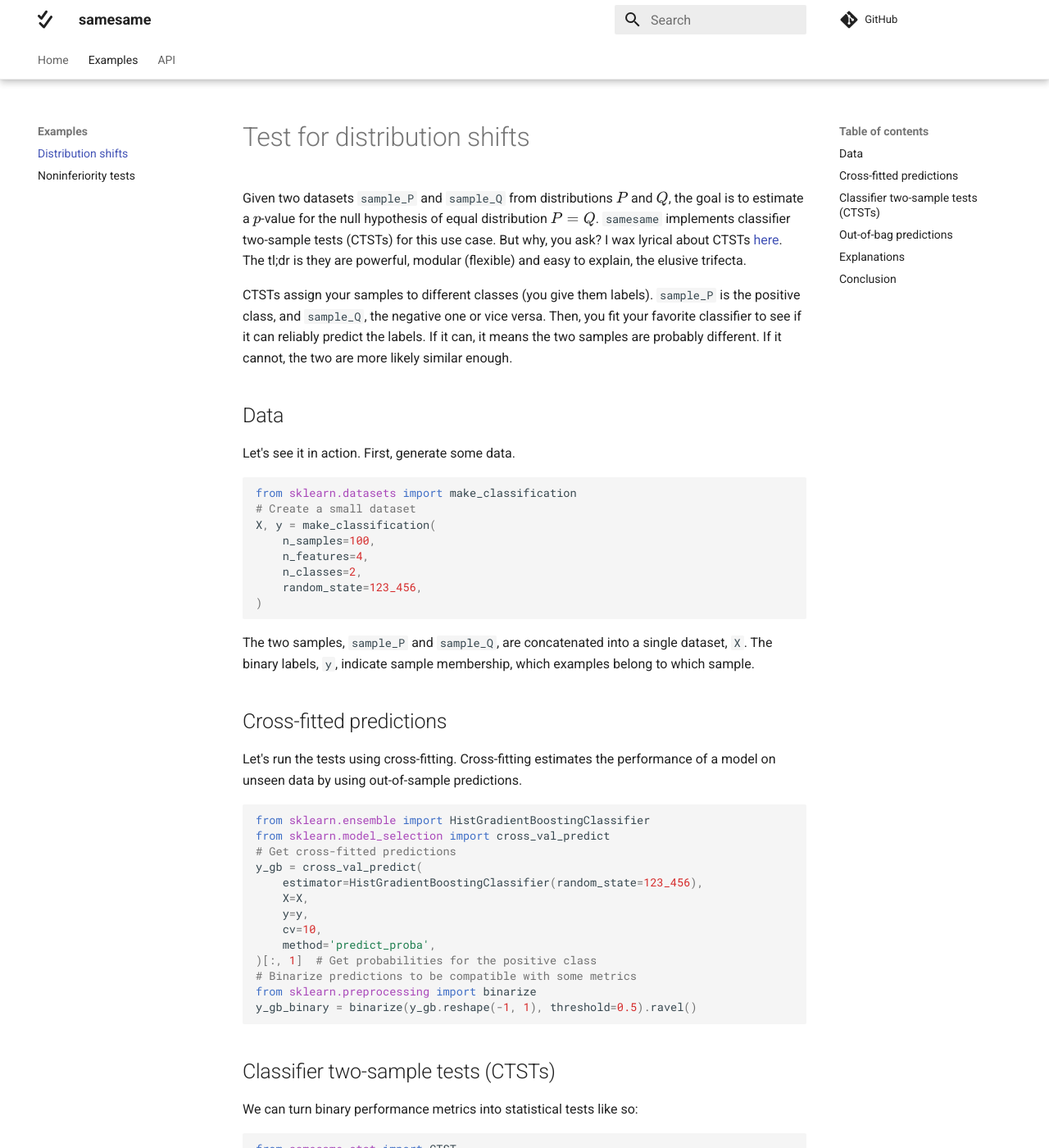
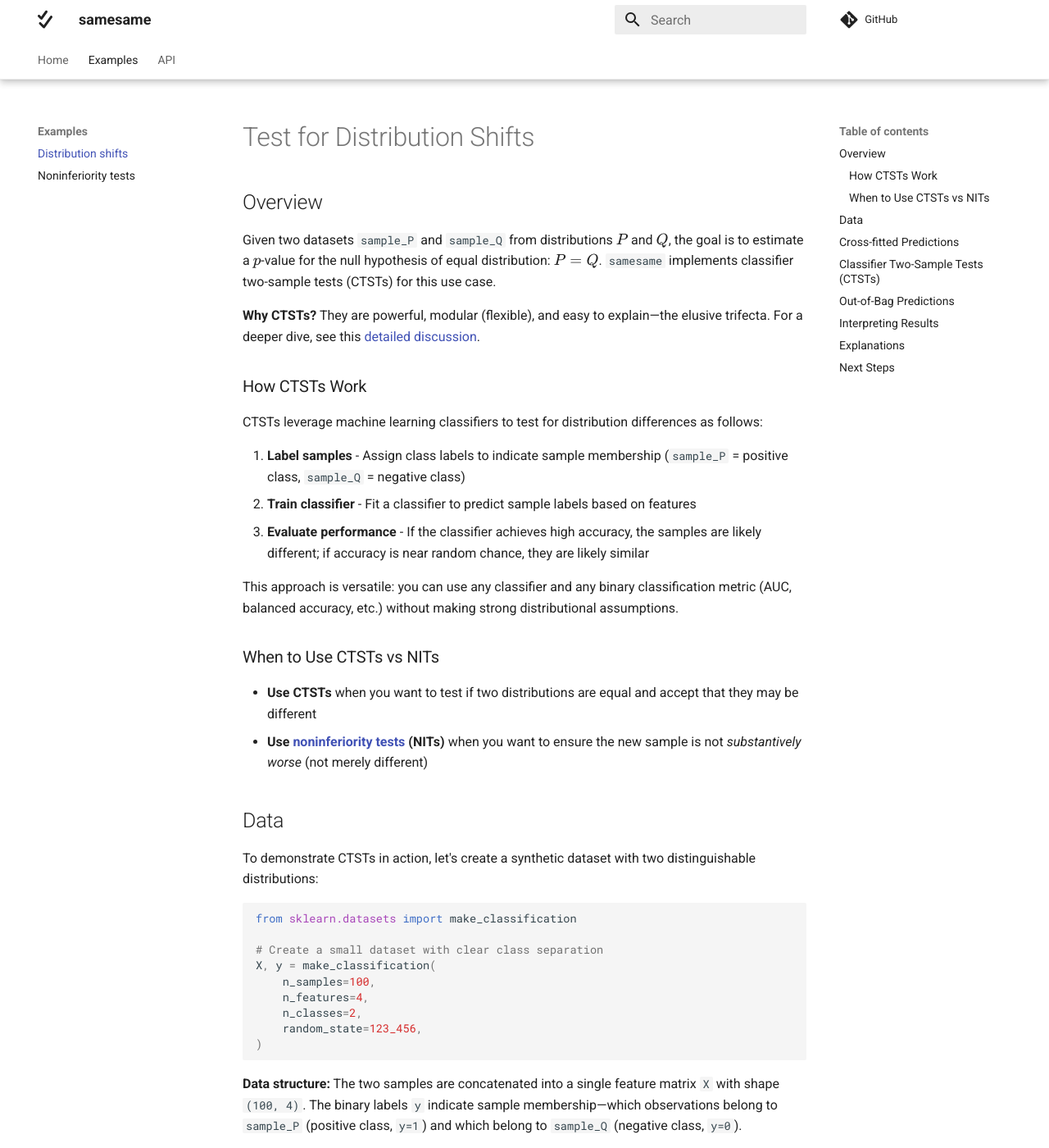
Before and after one commit to vathymut/samesame, an MkDocs documentation site: the page built from docs/examples/distribution-shifts.md, in a window 1280 px wide and 1400 px high. Shown: the whole window at 82% size. Built offline with MkDocs 1.6.1 and Material for MkDocs 9.7.7, drawn with Linux system fonts in a browser that asks for light colours; comment, search, counter and statistics services are not loaded; some of the changed text lies outside the part shown.

Commit message:
Revise distribution-shifts.md for clarity and structure; enhance explanations and examples of classifier two-sample tests (CTSTs)

````diff
--- a/docs/examples/distribution-shifts.md
+++ b/docs/examples/distribution-shifts.md
@@ -1,26 +1,34 @@
-# Test for distribution shifts
+# Test for Distribution Shifts
 
-Given two datasets `sample_P` and `sample_Q` from distributions $P$ and
-$Q$, the goal is to estimate a $p$-value for the null hypothesis of equal
-distribution $P=Q$. `samesame` implements classifier two-sample tests (CTSTs)
-for this use case. But why, you ask? I wax lyrical about CTSTs
-[here](https://vathymut.org/posts/2022-01-22-in-gentle-praise-of-modern-tests/).
-The tl;dr is they are powerful, modular (flexible) and easy to explain, the
-elusive trifecta.
+## Overview
 
-CTSTs assign your samples to different classes (you give them labels). `sample_P`
-is the positive class, and `sample_Q`, the negative one or vice versa. Then, you
-fit your favorite classifier to see if it can reliably predict the labels. If it
-can, it means the two samples are probably different. If it cannot, the two
-are more likely similar enough.
+Given two datasets `sample_P` and `sample_Q` from distributions $P$ and $Q$, the goal is to estimate a $p$-value for the null hypothesis of equal distribution: $P=Q$. `samesame` implements classifier two-sample tests (CTSTs) for this use case.
+
+**Why CTSTs?** They are powerful, modular (flexible), and easy to explain—the elusive trifecta. For a deeper dive, see this [detailed discussion](https://vathymut.org/posts/2022-01-22-in-gentle-praise-of-modern-tests/).
+
+### How CTSTs Work
+
+CTSTs leverage machine learning classifiers to test for distribution differences as follows:
+
+1. **Label samples** - Assign class labels to indicate sample membership (`sample_P` = positive class, `sample_Q` = negative class)
+2. **Train classifier** - Fit a classifier to predict sample labels based on features
+3. **Evaluate performance** - If the classifier achieves high accuracy, the samples are likely different; if accuracy is near random chance, they are likely similar
+
+This approach is versatile: you can use any classifier and any binary classification metric (AUC, balanced accuracy, etc.) without making strong distributional assumptions.
+
+### When to Use CTSTs vs NITs
+
+- **Use CTSTs** when you want to test if two distributions are equal and accept that they may be different
+- **Use [noninferiority tests](../noninferiority.md) (NITs)** when you want to ensure the new sample is not *substantively worse* (not merely different)
 
 ## Data
 
-Let's see it in action. First, generate some data.
+To demonstrate CTSTs in action, let's create a synthetic dataset with two distinguishable distributions:
 
 ```python
 from sklearn.datasets import make_classification
-# Create a small dataset
+
+# Create a small dataset with clear class separation
 X, y = make_classification(
     n_samples=100,
     n_features=4,
@@ -28,41 +36,48 @@
     random_state=123_456,
 )
 ```
-The two samples, `sample_P` and `sample_Q`, are concatenated into a single
-dataset, `X`. The binary labels, `y`, indicate sample membership, which examples
-belong to which sample.
 
-## Cross-fitted predictions
+**Data structure:** The two samples are concatenated into a single feature matrix `X` with shape `(100, 4)`. The binary labels `y` indicate sample membership—which observations belong to `sample_P` (positive class, `y=1`) and which belong to `sample_Q` (negative class, `y=0`).
 
-Let's run the tests using cross-fitting. Cross-fitting estimates the
-performance of a model on unseen data by using out-of-sample predictions.
+## Cross-fitted Predictions
+
+Cross-fitting estimates classifier performance on unseen data using out-of-sample predictions. This approach is more efficient than sample splitting, which typically uses 50% of data for training and 50% for testing—resulting in a loss of statistical power. Cross-fitting and out-of-bag methods use more data for inference while preserving statistical validity.
+
+---
+For more on the tradeoffs of sample splitting, see this [research paper](https://www.cell.com/patterns/fulltext/S2666-3899(22)00237-9).
 
 ```python
 from sklearn.ensemble import HistGradientBoostingClassifier
 from sklearn.model_selection import cross_val_predict
-# Get cross-fitted predictions
+from sklearn.preprocessing import binarize
+
+# Get cross-fitted probability predictions (out-of-sample)
 y_gb = cross_val_predict(
     estimator=HistGradientBoostingClassifier(random_state=123_456),
     X=X,
     y=y,
     cv=10,
     method='predict_proba',
-)[:, 1]  # Get probabilities for the positive class
-# Binarize predictions to be compatible with some metrics
-from sklearn.preprocessing import binarize
+)[:, 1]  # Extract probabilities for the positive class
+
+# Binarize predictions for metrics that require binary labels
 y_gb_binary = binarize(y_gb.reshape(-1, 1), threshold=0.5).ravel()
 ```
 
-## Classifier two-sample tests (CTSTs)
+## Classifier Two-Sample Tests (CTSTs)
 
-We can turn binary performance metrics into statistical tests like so:
+Now we run CTSTs using three different classification metrics.
 
 ```python
 from samesame.ctst import CTST
 from sklearn.metrics import balanced_accuracy_score, matthews_corrcoef, roc_auc_score
 
+# Define metrics to evaluate
 metrics = [balanced_accuracy_score, matthews_corrcoef, roc_auc_score]
+
+# Run CTST for each metric
 for metric in metrics:
+    # Use binary predictions for metrics that require them; probabilities for AUC
     predicted = y_gb_binary if metric != roc_auc_score else y_gb
     ctst = CTST(actual=y, predicted=predicted, metric=metric)
     print(f"{metric.__name__}")
@@ -70,40 +85,44 @@
     print(f"\t p-value: {ctst.pvalue:.2f}")
 ```
 
-```
+**Output:**
+
+```text
 balanced_accuracy_score
-	 statistic: 0.86
-	 p-value: 0.00
+     statistic: 0.86
+     p-value: 0.00
 matthews_corrcoef
-	 statistic: 0.72
-	 p-value: 0.00
+     statistic: 0.72
+     p-value: 0.00
 roc_auc_score
-	 statistic: 0.93
-	 p-value: 0.00
+     statistic: 0.93
+     p-value: 0.00
 ```
 
-In all 3 cases, we reject the null hypothesis of equal distribution $P=Q$.
-The classifier, `HistGradientBoostingClassifier`, was able to distinguish
-between the two samples.
+In all three cases, we **reject the null hypothesis of equal distribution** ($P=Q$) at conventional significance levels. The `HistGradientBoostingClassifier` performed well across all metrics, providing strong evidence that `sample_P` and `sample_Q` come from different distributions.
 
-## Out-of-bag predictions
+## Out-of-Bag Predictions
 
-Instead of cross-fitting, we can also use out-of-bag predictions. Both
-cross-fitted and out-of-bag predictions
-[don't lose (too many) samples to estimation](https://www.cell.com/patterns/fulltext/S2666-3899(22)00237-9) whereas sample splitting typically uses half the data for
-estimation and half for inference, which incurs a loss of statistical power.
+An alternative to cross-fitting is using out-of-bag (OOB) predictions from ensemble methods like `RandomForestClassifier`. Both cross-fitting and OOB predictions avoid the sample-splitting tradeoff of losing statistical power.
 
 ```python
 from sklearn.ensemble import RandomForestClassifier
+
+# Train random forest with out-of-bag score enabled
 rf = RandomForestClassifier(
     n_estimators=500,
     random_state=123_456,
     oob_score=True,
     min_samples_leaf=10,
 )
-# Get out-of-bag predictions
+
+# Get out-of-bag decision function scores (probabilities)
 y_rf = rf.fit(X, y).oob_decision_function_[:, 1]
+
+# Binarize for metrics requiring binary predictions
 y_rf_binary = binarize(y_rf.reshape(-1, 1), threshold=0.5).ravel()
+
+# Run CTST for each metric
 for metric in metrics:
     predicted = y_rf_binary if metric != roc_auc_score else y_rf
     ctst = CTST(actual=y, predicted=predicted, metric=metric)
@@ -112,35 +131,56 @@
     print(f"\t p-value: {ctst.pvalue:.2f}")
 ```
 
-As before, we reject the null hypothesis of equal distribution $P=Q$.
-The classifier, `RandomForestClassifier`, was able to tell apart the
-two samples.
+**Output:**
 
+```text
+balanced_accuracy_score
+     statistic: 0.88
+     p-value: 0.00
+matthews_corrcoef
+     statistic: 0.76
+     p-value: 0.00
+roc_auc_score
+     statistic: 0.94
+     p-value: 0.00
 ```
-balanced_accuracy_score
-	 statistic: 0.88
-	 p-value: 0.00
-matthews_corrcoef
-	 statistic: 0.76
-	 p-value: 0.00
-roc_auc_score
-	 statistic: 0.94
-	 p-value: 0.00
-```
+
+Again, we reject the null hypothesis of equal distribution. The `RandomForestClassifier` performed even slightly better than the gradient boosting model, providing additional evidence of distribution shift. Both classifiers agree that the samples are distinguishable.
+
+## Interpreting Results
+
+**Important distinction:** A significant CTST indicates the distributions are *different*, but not necessarily that the difference is *problematic*. In production settings (e.g., model monitoring, data validation), you may want to use a [noninferiority test](../noninferiority.md) instead to determine if the shift is substantive enough to warrant action.
+
+This example demonstrates the modularity of CTSTs:
+
+- **Classifiers:** Any classifier works (here we used gradient boosting and random forests)
+- **Metrics:** Any classification metric can be used (balanced accuracy, AUC, Matthews correlation coefficient, etc.)
+- **Inference methods:** Both cross-fitting and out-of-bag predictions avoid the sample-splitting penalty
+
+This flexibility makes CTSTs useful for diverse applications without compromising statistical power for valid inference.
 
 ## Explanations
 
-To explain these results, we can use
-[explainable methods](https://en.wikipedia.org/wiki/Explainable_artificial_intelligence)
-on the fitted classifiers above e.g. `rf`. These help answer questions
-such as which features contribute the most to distribution shift (feature
-importance).
+To understand *why* the two samples are different, you can apply explainable methods to the fitted classifiers. For example, feature importance from `RandomForestClassifier` or model-agnostic techniques like SHAP can reveal which features contribute most to the distribution shift.
 
-## Conclusion
+```python
+# Example: Feature importance from random forest
+import pandas as pd
 
-And voilà! You have successfully run classifier two-sample tests
-(CTSTs). Note the flexibility (modularity) of the approach. You can use both
-cross-fitted and out-of-bag predictions, instead of sample splitting, for
-inference. You can use any classifier (e.g., `HistGradientBoostingClassifier`,
-`RandomForestClassifier`, etc.), and any binary classification metric
-(e.g., `AUC`, `balanced accuracy`, `Matthews correlation coefficient`, etc.).
+importances = rf.feature_importances_
+feature_names = [f"Feature {i}" for i in range(X.shape[1])]
+importance_df = pd.DataFrame(
+    {'Feature': feature_names, 'Importance': importances}
+).sort_values('Importance', ascending=False)
+
+print(importance_df)
+```
+
+This helps answer: *Which features are driving the distribution shift?* This information is valuable for understanding root causes and deciding on remedial
+actions.
+
+## Next Steps
+
+- Explore the noninferiority example to learn how to test for substantive adverse shifts
+- Check the API documentation for additional CTST parameters and options
+- Apply CTSTs to your own data validation and monitoring pipelines
````
